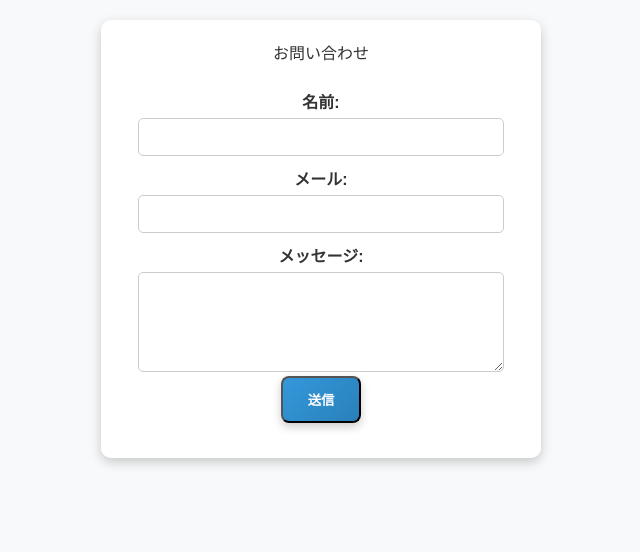
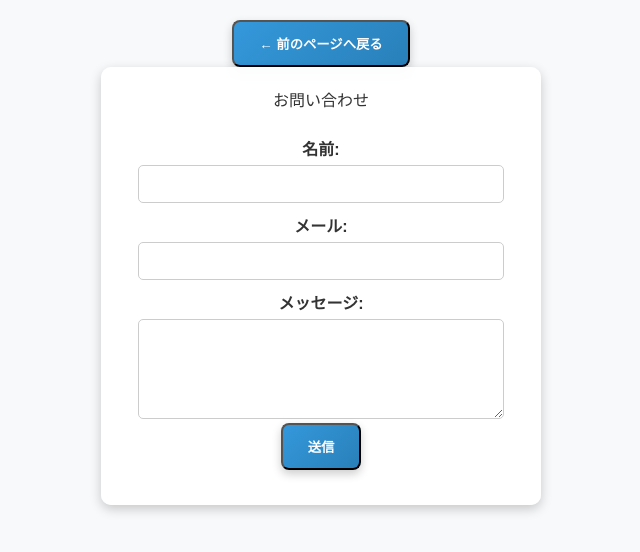
Before and after one commit to cloudrobo48/aws-cloud, a Jekyll site: the page contact.html, which Jekyll copies as it is, in a window 1280 px wide. Shown: the top 552 px of the page, without its empty margins (319-959 px from the left). Built offline with Jekyll 4.4.1, drawn with Linux system fonts in a browser that asks for light colours.

Commit message:
Update contact.html

```diff
--- a/contact.html
+++ b/contact.html
@@ -7,6 +7,8 @@
     <link rel="stylesheet" href="/assets/css/style.css">
 </head>
 <body>
+    <button onclick="history.back()">← 前のページへ戻る</button>
+
     <form id="contactForm">
         <fieldset>
             <legend>お問い合わせ</legend>
```
